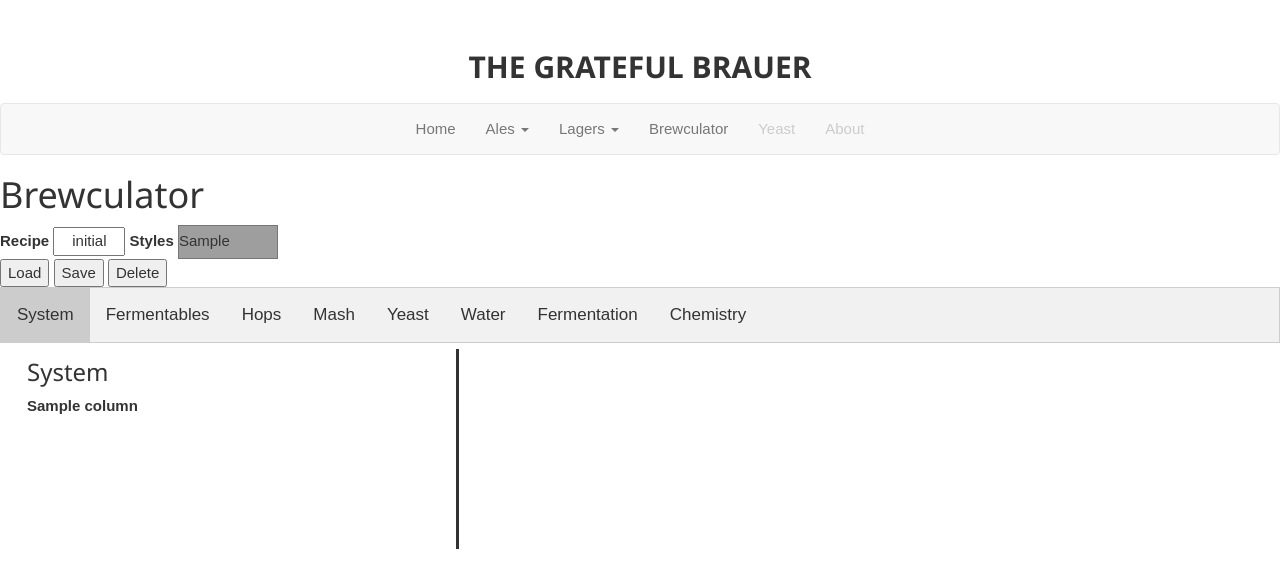
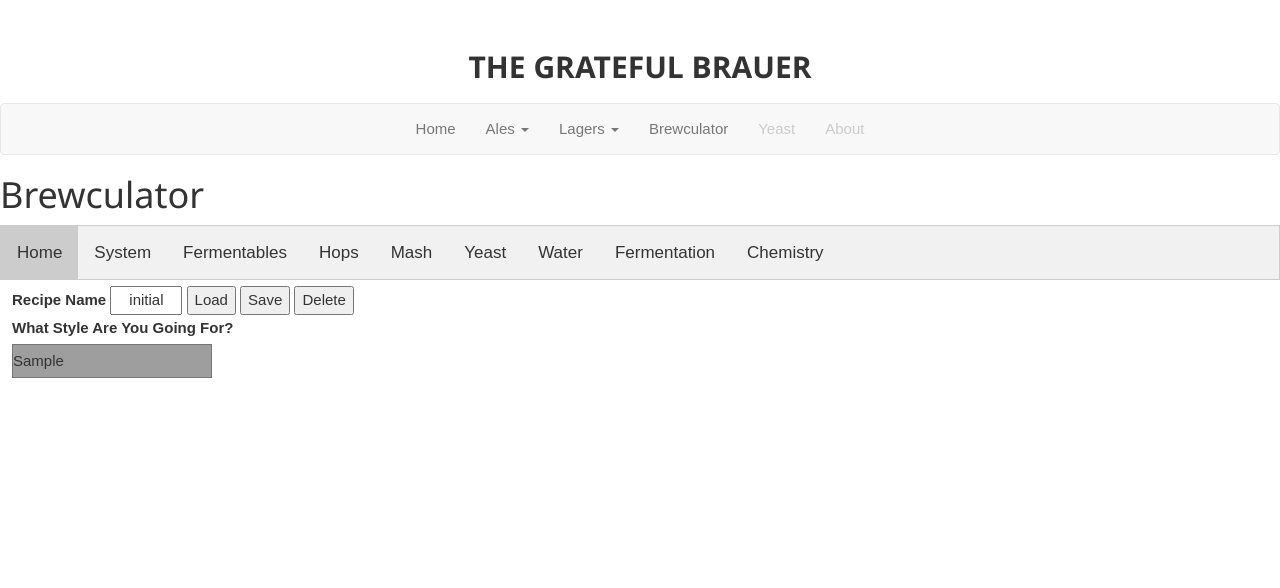
Before and after one commit to bbearce/thegratefulbrauer, a Flask app: template templates/brewculator/brewculator.html in a window 1280 px wide. Shown: the top 588 px of the page. Run offline with Flask 2, Linux system fonts and the light colour scheme; tables that the repository leaves empty hold one stand-in row (values such as "Sample post"); the template is opened without the code that fills it: values that come from a table or form of the project are taken from there, most other values are stand-ins (such as "Sample title", 1, 10 or a date in 2020); some libraries are stand-ins or nearby versions; grey boxes are pictures that could not be loaded.

Commit message:
some changes

```diff
--- a/static/css/brewculator.css
+++ b/static/css/brewculator.css
@@ -128,7 +128,7 @@ select {
     appearance: none;       /* remove default arrow */
     background: url(http://i62.tinypic.com/2e3ybe1.jpg) no-repeat right center;   /* add custom arrow */
     height: 34px;
-    width: 250px;
+    width: 500px; /* Currently overridden below */
 }
 
 /* End Select Styles */
@@ -139,7 +139,7 @@ input {
     text-align: center;
 }
 select {
-    width: 100px;
+    width: 200px;
 }
 
 /* End Input Styles */
@@ -187,7 +187,17 @@ body {font-family: Arial;}
 /* Style the buttons inside the tab */
 .tab button {
     background-color: inherit;
+
+    /* large screen settings */
     float: left;
+
+    /* mobile settings */
+/*    display: block;
+    margin: auto; center button text for mobile
+    width: 100%; /*spread button across screen
+    */
+
+
     border: none;
     outline: none;
     cursor: pointer;
--- a/static/js/water.js
+++ b/static/js/water.js
@@ -18,7 +18,7 @@ function get_water_info(){
     // total_grains = calc_percent_of_total()
     // mash_volume = total*(mash_thickness/4) // Convert to [Gal] for mash_thickness
     // infusion_temp = (0.2/mash_thickness)*(sacc_rest_temp-init_grain_temp)+sacc_rest_temp
-    // mash_out_volume = ( (170 - sacc_rest_temp)*(0.2*total_grains+mash_volume) ) / (212 - 170)
+    // mash_out_volume = ((0.2*total_grains)+(mash_volume_qts))*(((mash_protein_rest_temp-sacc_rest_temp)/(210-mash_protein_rest_temp))/4)
 
     // [1] Pre-Boil Volume
 
@@ -65,7 +65,7 @@ function make_water_chart (){
     var myWaterChart = new Chart(ctx,{
       "type":"doughnut",
       "data":{"labels":["Mash Vol","Sparge Vol","Mash Out Vol"],
-              "datasets":[{"label":"My First Dataset","data":[mash_volume,SV,mash_out_volume],
+              "datasets":[{"label":"My First Dataset","data":[mash_volume,SVPMO,mash_out_volume],
                            "backgroundColor":["rgb(255, 99, 132)",
                                               "rgb(54, 162, 235)",
                                               "rgb(255, 205, 86)"]}]
--- a/templates/brewculator/brewculator.html
+++ b/templates/brewculator/brewculator.html
@@ -36,26 +36,12 @@
 
 </script>
 
-
-<label style='display: inline-block;'>Recipe</label>
-<input type=text size=5 name=recipe value=initial>
-<label style='display: inline-block;'>Styles</label>
-<select name='style'>
-    {% for style in Styles %}
-    <option> {{ style.styles }}</option>
-    {% endfor %}
-</select>
-<br>
-<input id=load type="button" value="Load">
-<input id=save type="button" value="Save">
-<input id=delete type="button" value="Delete">
-
-
-
 <!-- Tabs -->
 
 <div class="tab">
-    <button id="System_Tab_Button" class="tablinks" onclick="openTab(event, 'System_Tab')">System</button>
+    <!-- System Tab Button ID is for setting the default tab selected -->
+    <button id="Home_Tab_Button" class="tablinks" onclick="openTab(event, 'Home_Tab')">Home</button>
+    <button class="tablinks" onclick="openTab(event, 'System_Tab')">System</button>
     <button class="tablinks" onclick="openTab(event, 'Fermentables_Tab')">Fermentables</button>
     <button class="tablinks" onclick="openTab(event, 'Hops_Tab')">Hops</button>
     <button class="tablinks" onclick="openTab(event, 'Mash_Tab')">Mash</button>
@@ -63,6 +49,26 @@
     <button class="tablinks" onclick="openTab(event, 'Water_Tab')">Water</button>
     <button class="tablinks" onclick="openTab(event, 'Fermentation_Tab')">Fermentation</button>
     <button class="tablinks" onclick="openTab(event, 'Chemistry_Tab')">Chemistry</button>
+
+</div>
+
+<div id="Home_Tab" class="tabcontent">
+    <!-- Home Section -->
+    <div style='display: block;'>
+    <label>Recipe Name</label>
+    <input type=text size=5 name=recipe value=initial>
+    <input id=load type="button" value="Load">
+    <input id=save type="button" value="Save">
+    <input id=delete type="button" value="Delete">
+    </div>
+
+    <label style='display: block;'>What Style Are You Going For?</label>
+    <select name='style'>
+        {% for style in Styles %}
+        <option> {{ style.styles }}</option>
+        {% endfor %}
+    </select>
+
 
 </div>
 
@@ -108,8 +114,8 @@
 
 <script type="text/javascript">
     // Initialize System Tab
-    document.getElementById('System_Tab').style.display = "block";
-    document.getElementById('System_Tab_Button').className += " active";
+    document.getElementById('Home_Tab').style.display = "block";
+    document.getElementById('Home_Tab_Button').className += " active";
 
     function openTab(evt, cityName) {
         var i, tabcontent, tablinks;
```
